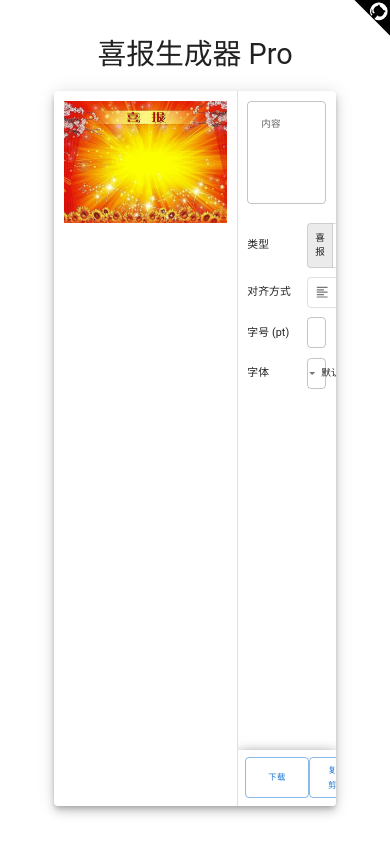
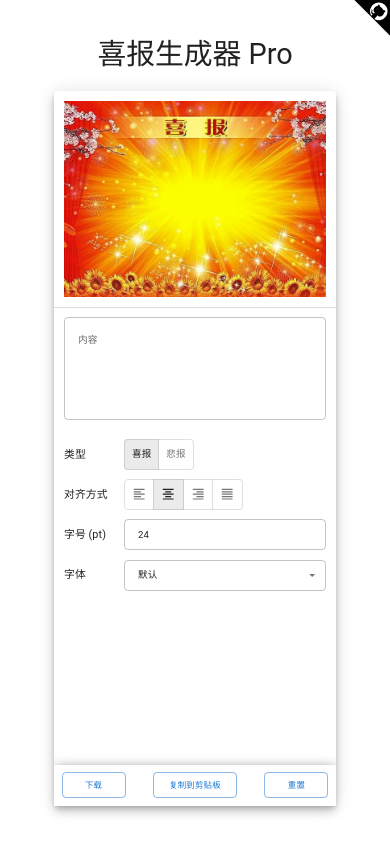
Before and after one commit to vonbrank/good-news-generator, a React (Vite) app: page / in a window 390 px wide. Built offline with nearby package versions, Linux system fonts and the light colour scheme.

Commit message:
feat: 初步适配移动端屏幕宽度

```diff
--- a/src/pages/Home/Home.tsx
+++ b/src/pages/Home/Home.tsx
@@ -13,6 +13,8 @@ import {
   Divider,
   Paper,
   Link,
+  useMediaQuery,
+  useTheme,
 } from "@mui/material";
 import goodNewsUrl from "../../assets/good_news.jpg";
 import badNewsUrl from "../../assets/bad_news.jpg";
@@ -111,6 +113,34 @@ const Home = () => {
     setTextSizePt(24);
   };
 
+  const theme = useTheme();
+  const breakpointDownSm = useMediaQuery(theme.breakpoints.down("md"));
+
+  const buttonGroup = (
+    <Stack
+      direction={"row"}
+      justifyContent={"space-between"}
+      sx={{
+        position: "sticky",
+        bottom: 0,
+        backgroundColor: (theme) => theme.palette.common.white,
+        boxShadow: (theme) =>
+          `0 1.2rem 2.4rem ${alpha(theme.palette.common.black, 1)}`,
+      }}
+      padding={"1.2rem"}
+    >
+      <Button variant="outlined" onClick={handleDownloadImage}>
+        下载
+      </Button>
+      <Button variant="outlined" onClick={handleCopyToClipBoard}>
+        复制到剪贴板
+      </Button>
+      <Button variant="outlined" onClick={handleReset}>
+        重置
+      </Button>
+    </Stack>
+  );
+
   return (
     <Container>
       <Stack sx={{ height: "100vh", padding: "6.4rem" }}>
@@ -120,17 +150,23 @@ const Home = () => {
         <Paper
           sx={{
             width: "100%",
-            flex: 3,
+            flex: 1,
             height: 0,
-            overflow: "hidden",
           }}
           elevation={6}
         >
-          <Stack direction={"row"} height="100%">
+          <Stack
+            direction={breakpointDownSm ? "column" : "row"}
+            height="100%"
+            sx={{
+              overflowX: "hidden",
+              overflow: breakpointDownSm ? "auto" : "hidden",
+            }}
+          >
             <Stack
               sx={{
-                flex: 5,
-                width: 0,
+                flex: breakpointDownSm ? "0 1 auto" : 5,
+                width: breakpointDownSm ? "100%" : 0,
                 "& img": {
                   maxWidth: "100%",
                   maxHeight: "100%",
@@ -208,9 +244,15 @@ const Home = () => {
                 </Stack>
               </Stack>
             </Stack>
-            <Divider orientation="vertical" />
+            <Divider
+              orientation={breakpointDownSm ? "horizontal" : "vertical"}
+            />
             <Stack
-              sx={{ flex: 3, overflowY: "auto", position: "relative" }}
+              sx={{
+                flex: breakpointDownSm ? "0 1 auto" : 3,
+                overflowY: breakpointDownSm ? "visible" : "auto",
+                position: "relative",
+              }}
               spacing="3.2rem"
               justifyContent={"space-between"}
             >
@@ -306,29 +348,13 @@ const Home = () => {
                   </SideItemBlock>
                 </Stack>
               </Stack>
-              <Stack
-                direction={"row"}
-                justifyContent={"space-between"}
-                sx={{
-                  position: "sticky",
-                  bottom: 0,
-                  backgroundColor: (theme) => theme.palette.common.white,
-                  boxShadow: (theme) =>
-                    `0 1.2rem 2.4rem ${alpha(theme.palette.common.black, 1)}`,
-                }}
-                padding={"1.2rem"}
-              >
-                <Button variant="outlined" onClick={handleDownloadImage}>
-                  下载
-                </Button>
-                <Button variant="outlined" onClick={handleCopyToClipBoard}>
-                  复制到剪贴板
-                </Button>
-                <Button variant="outlined" onClick={handleReset}>
-                  重置
-                </Button>
+              {!breakpointDownSm && buttonGroup}
+            </Stack>
+            {breakpointDownSm && (
+              <Stack justifyContent={"flex-end"} sx={{ flex: 1 }}>
+                {buttonGroup}
               </Stack>
-            </Stack>
+            )}
           </Stack>
         </Paper>
       </Stack>
```
